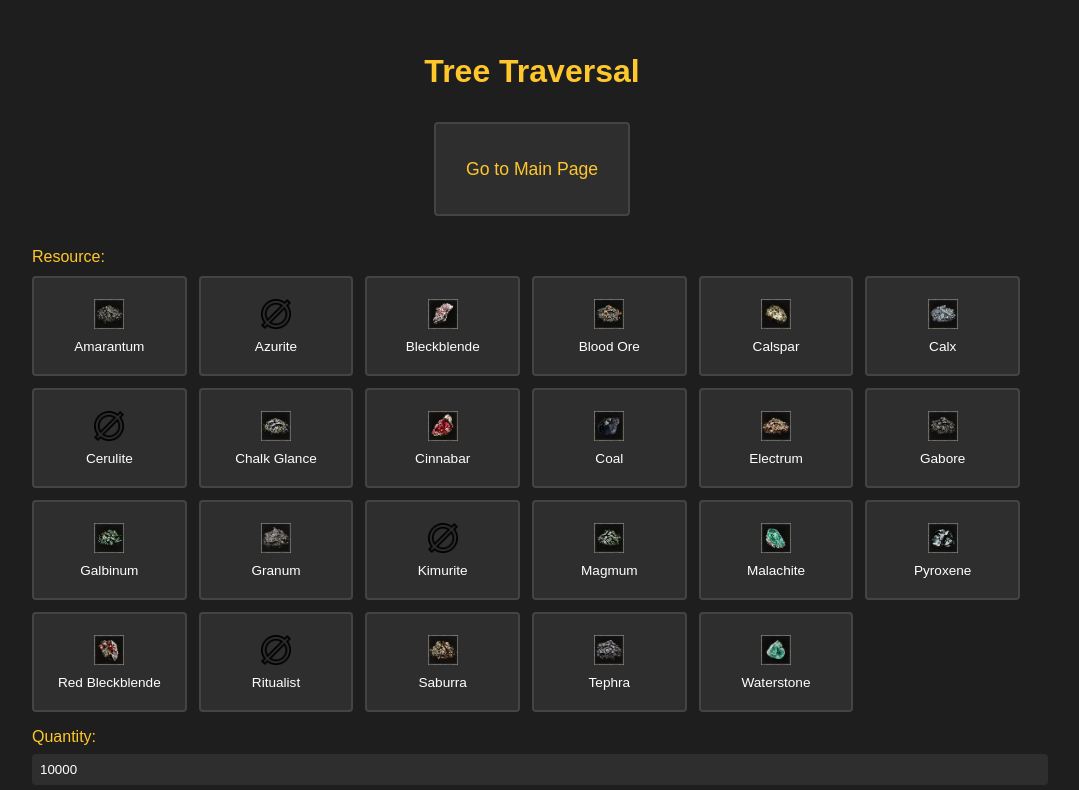
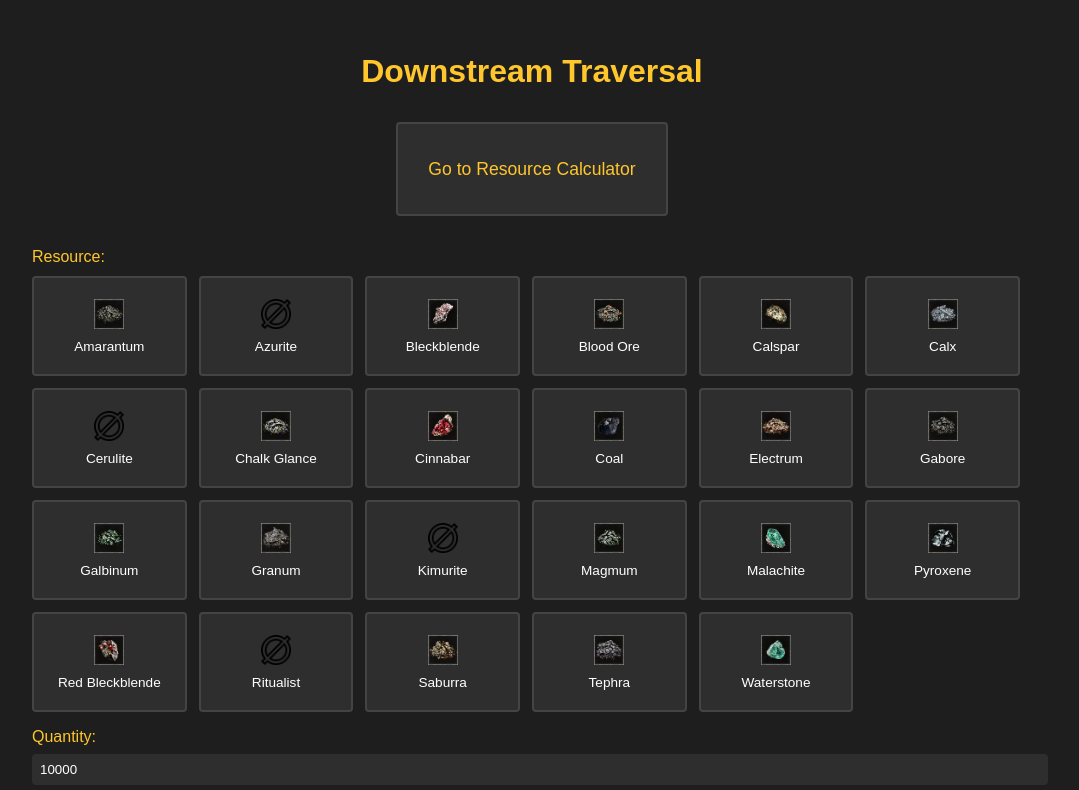
Before and after one commit to isrollari/unaware-calc, a SvelteKit app: page /tree-traversal in a window 1280 px wide. Shown: the top 790 px of the page, without its empty margins (108-1187 px from the left). Built offline with nearby package versions, Linux system fonts and the light colour scheme.

Commit message:
formatting

```diff
--- a/src/routes/+page.svelte
+++ b/src/routes/+page.svelte
@@ -73,7 +73,7 @@
 	<div class="tree-traversal-link">
 		<div class="grid-item">
 			<a href="/tree-traversal">
-				<span class="item-text">Go to Tree Traversal</span>
+				<span class="item-text">Go to Downstream Traversal</span>
 			</a>
 		</div>
 	</div>
--- a/src/routes/tree-traversal/+page.svelte
+++ b/src/routes/tree-traversal/+page.svelte
@@ -47,12 +47,12 @@
 </script>
 
 <main>
-  <h1>Tree Traversal</h1>
+  <h1>Downstream Traversal</h1>
 
   <div class="main-page-link">
     <div class="grid-item">
       <a href="/">
-        <span class="item-text">Go to Main Page</span>
+        <span class="item-text">Go to Resource Calculator</span>
       </a>
     </div>
   </div>
```
